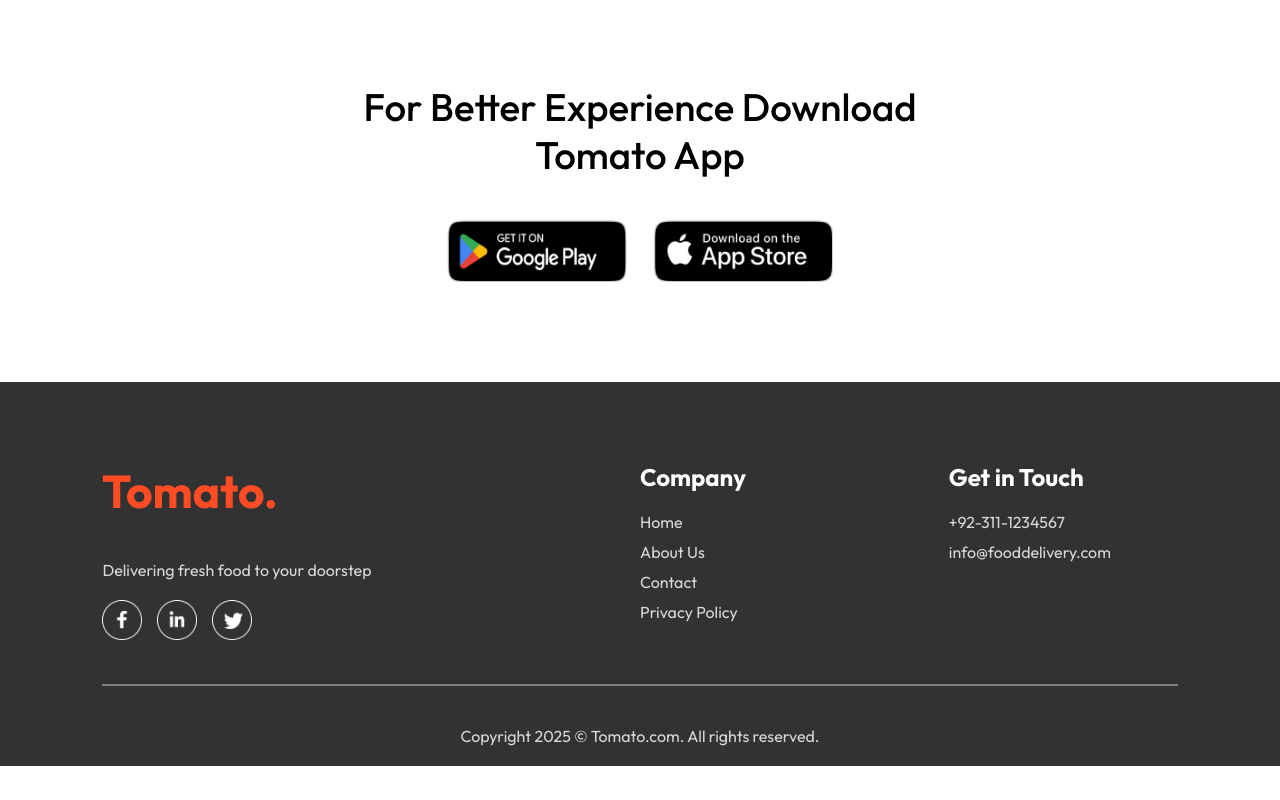
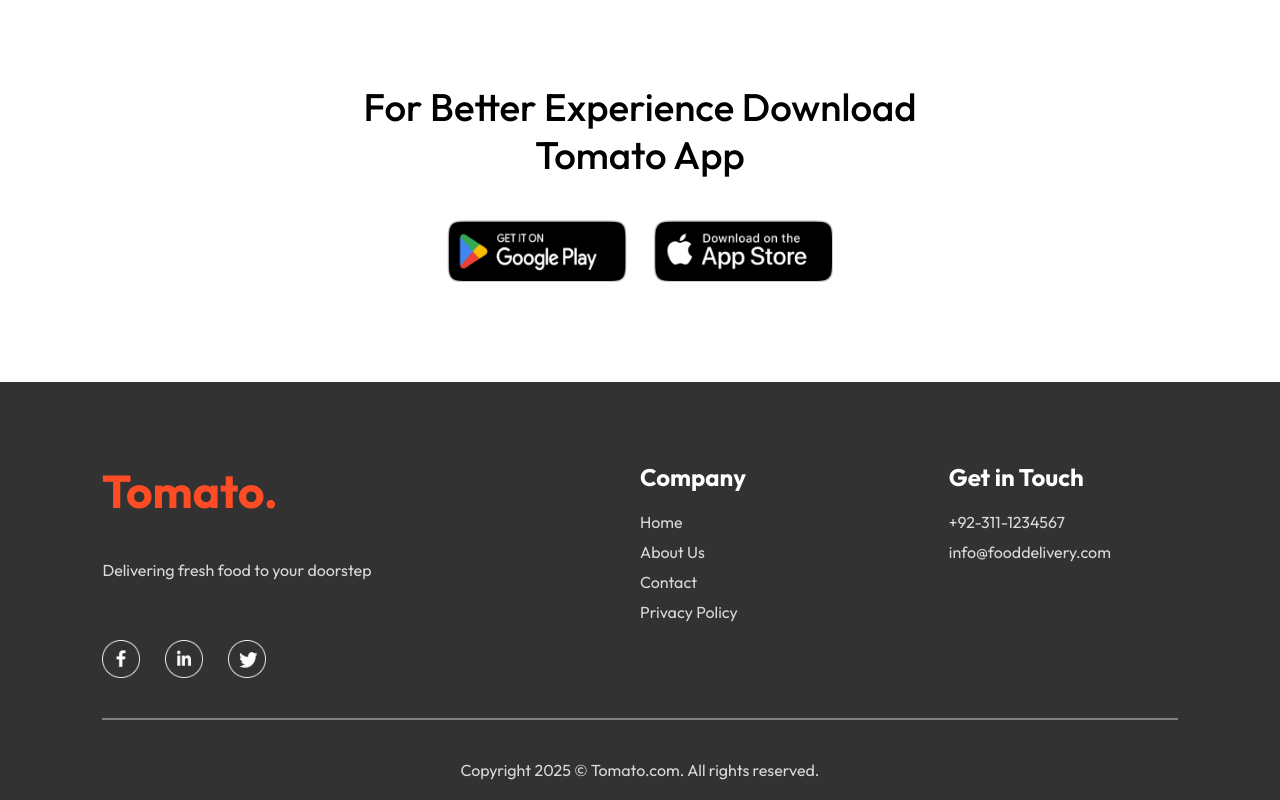
Before and after one commit to Umer-Shafqat/Delivery-App, a React (Create React App) app: page / in a window 1280 px wide. Shown: the part 6183-6983 px from the top of the page. Before the commit the page ends 6949 px from the top, so only its background shows below. Built offline with nearby package versions, Linux system fonts and the light colour scheme.

Commit message:
Add icon style

```diff
--- a/src/assets/assets.js
+++ b/src/assets/assets.js
@@ -365,7 +365,7 @@ export const food_list = [
         _id:"31",
         name : "Kung Pao Chicken",
         image : food_31,
-        price: 33.00,
+        price: 35.00,
         description: "Spicy stir-fried chicken with peanuts, vegetables, and chili peppers.",
         category: "Chinese"
     },
--- a/src/components/Footer/Footer.css
+++ b/src/components/Footer/Footer.css
@@ -34,9 +34,122 @@
   color:white;
 }
 
-.footer-social-icons img{
-   width: 40px;
-   margin-right: 15px;
+.footer-social-icons {
+  display: flex;
+  gap: 25px;
+  justify-content: center;
+  align-items: center;
+  margin-top: 40px;
+}
+
+/* Icon wrapper */
+.footer-social-icons .icon {
+  display: flex;
+  align-items: center;
+  justify-content: center;
+  flex-direction: column;
+  position: relative;
+  cursor: pointer;
+  transition: all 0.4s cubic-bezier(0.68,-0.55,0.265,1.55);
+}
+
+/* Circle background (bigger size) */
+.footer-social-icons .icon span {
+  height: 80px;   /* Bigger circle */
+  width: 80px;
+  background: #fff;
+  border-radius: 50%;
+  display: flex;
+  align-items: center;
+  justify-content: center;
+  transition: 0.4s ease;
+  box-shadow: 0 4px 10px rgba(0,0,0,0.2);
+}
+
+/* Icon image (bigger inside) */
+.footer-social-icons .icon img {
+  height: 38px;   /* Bigger icon */
+  width: 38px;
+  object-fit: contain;
+  transition: 0.4s ease;
+}
+
+/* Tooltip */
+.footer-social-icons .tooltip {
+  position: absolute;
+  top: -40px;
+  background: #333;
+  color: #fff;
+  padding: 6px 12px;
+  border-radius: 6px;
+  font-size: 14px;
+  font-weight: bold;
+  opacity: 0;
+  pointer-events: none;
+  white-space: nowrap;
+  transition: all 0.4s cubic-bezier(0.68,-0.55,0.265,1.55);
+}
+
+.footer-social-icons .icon:hover .tooltip {
+  top: -35px;
+  opacity: 1;
+  pointer-events: auto;
+}
+
+/* Facebook */
+.footer-social-icons .facebook span {
+  border: 2px solid #1877F2;
+}
+.footer-social-icons .facebook:hover span {
+  background: #1877F2;
+}
+.footer-social-icons .facebook:hover img {
+  filter: brightness(0) invert(1); /* makes white logo */
+}
+.footer-social-icons .facebook .tooltip {
+  background: #1877F2;
+}
+
+/* LinkedIn */
+.footer-social-icons .linkedin span {
+  border: 2px solid #0A66C2;
+}
+.footer-social-icons .linkedin:hover span {
+  background: #0A66C2;
+}
+.footer-social-icons .linkedin:hover img {
+  filter: brightness(0) invert(1); /* white logo */
+}
+.footer-social-icons .linkedin .tooltip {
+  background: #0A66C2;
+}
+
+/* Twitter */
+.footer-social-icons .twitter span {
+  border: 2px solid #1DA1F2;
+}
+.footer-social-icons .twitter:hover span {
+  background: #1DA1F2;
+}
+.footer-social-icons .twitter:hover img {
+  filter: brightness(0) invert(1); /* white logo */
+}
+.footer-social-icons .twitter .tooltip {
+  background: #1DA1F2;
+}
+
+/* Instagram */
+.footer-social-icons .instagram span {
+  border: 2px solid #E4405F;
+}
+.footer-social-icons .instagram:hover span {
+  background: #E4405F;
+}
+.footer-social-icons .instagram:hover img {
+  filter: brightness(0) invert(1); /* white logo */
+}
+.footer-social-icons .instagram .tooltip {
+  background: #E4405F;
 }
 
 .footer hr{
--- a/src/components/Footer/Footer.jsx
+++ b/src/components/Footer/Footer.jsx
@@ -10,11 +10,20 @@ const Footer = () => {
             <img src={assets.logo} alt="Logo" />
             <p>Delivering fresh food to your doorstep</p>
             <div className="footer-social-icons">
-                <img src={assets.facebook_icon} alt="Facebook" />
-                <img src={assets.linkedin_icon} alt="LinkedIn" />
-                <img src={assets.twitter_icon} alt="Twitter" />
-            </div>
-        </div>
+          <div className="icon facebook">
+            <div className="tooltip">Facebook</div>
+            <img src={assets.facebook_icon} alt="Facebook" />
+          </div>
+          <div className="icon linkedin">
+            <div className="tooltip">LinkedIn</div>
+            <img src={assets.linkedin_icon} alt="LinkedIn" />
+          </div>
+          <div className="icon twitter">
+            <div className="tooltip">Twitter</div>
+            <img src={assets.twitter_icon} alt="Twitter" />
+          </div>
+          </div>
+                </div>
         <div className="footer-content-center">
            <h2>Company</h2>
            <ul>
```
